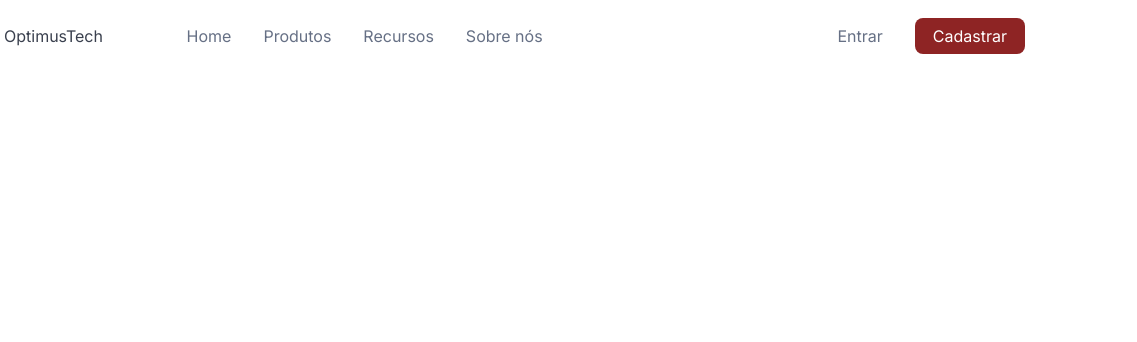
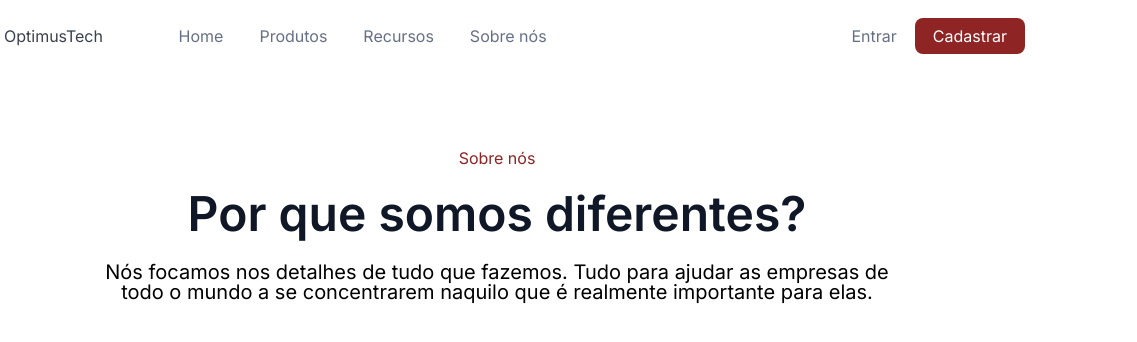
Before and after one commit to BirdMelo/OptimusTech, a plain HTML site: page index.html in a window 1280 px wide. Shown: the full height of the page, 143-1280 px from the left. Drawn offline with Linux system fonts and the light colour scheme.

Commit message:
header feito. desafio #7dayofcode

```diff
--- /dev/null
+++ b/Styles/header.css
@@ -0,0 +1,13 @@
+#header{
+    display: flex;
+    flex-direction: column;
+    text-align: center;
+    gap: 1.5em;
+    padding: 6em 20vh;
+}
+#header__red_title{
+    color: var(--hightlight-color);
+}
+#header__main_title{
+    font-size: 48px;
+}
--- a/Styles/main.css
+++ b/Styles/main.css
@@ -1,4 +1,5 @@
-@import url("/Styles/navBar.css");
+@import url('/Styles/navBar.css');
+@import url('/Styles/header.css');
 @import url('https://fonts.googleapis.com/css2?family=Inter:wght@100..900&display=swap');
 
 :root{
@@ -13,3 +14,11 @@ body{
     padding: 1.125em 5em;
     font-family: var(--default-font);
 }
+.titles{
+    color: var(--title-color);
+    font-size: 36px;
+    font-weight: 600;
+}
+.text_below_titles{
+    font-size: 20px;
+}
--- a/Styles/navBar.css
+++ b/Styles/navBar.css
@@ -18,15 +18,14 @@
 .navBar__link{
     color: var(--text-color);
     text-decoration: none;
+    padding: 0.625em 1.125em;
 }
 .navBar__content{
     display: flex;
-    gap: 2em;
     align-items: center;
 }
 #register{
     background-color: var(--hightlight-color);
-    padding: 0.625em 1.125em;
     border-radius: 8px;
     color: var(--background);
 }
--- a/index.html
+++ b/index.html
@@ -25,6 +25,11 @@
                 <a href="#" class="navBar__link" id="register">Cadastrar</a>
             </div>
         </section>
+        <section id="header">
+            <h2 id="header__red_title">Sobre nós</h2>
+            <h1 class="titles" id="header__main_title">Por que somos diferentes?</h1>
+            <p class="text_below_titles">Nós focamos nos detalhes de tudo que fazemos. Tudo para ajudar as empresas de todo o mundo a se concentrarem naquilo que é realmente importante para elas.</p>
+        </section>
     </header>
     <body>
 
```
